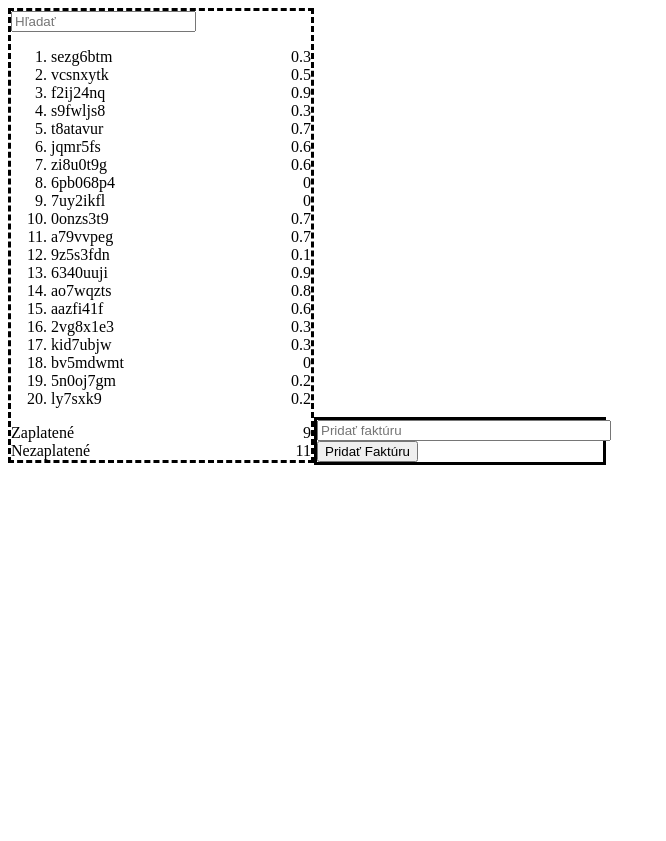
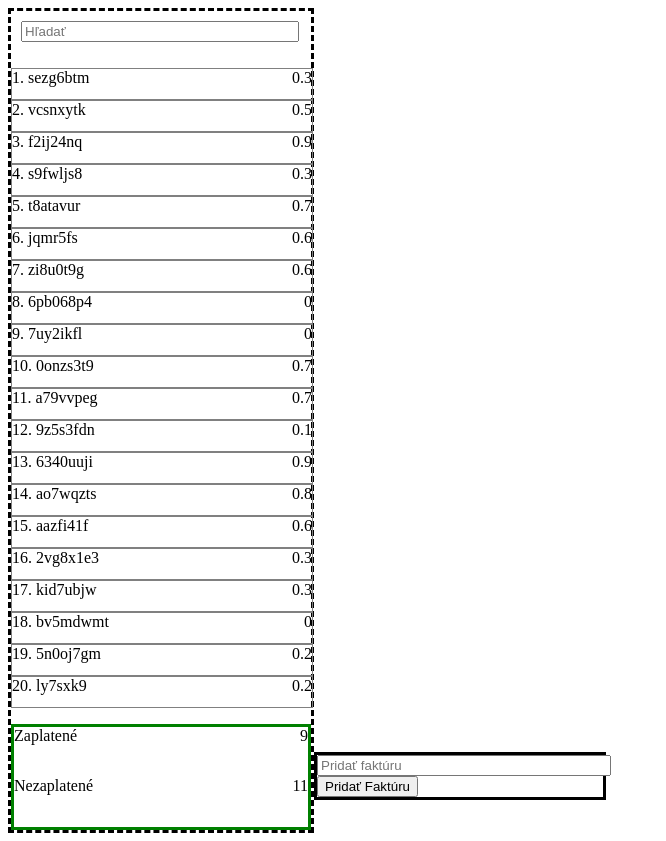
Before and after one commit to JohnScig/front-end-test, an Angular app: page / in a window 1280 px wide. Shown: the whole page, without its empty margins (0-666 px from the left). Before the commit the page ends 800 px from the top, so only its background shows below. Built offline with nearby package versions, Linux system fonts and the light colour scheme.

Commit message:
invoice list css

```diff
--- a/src/app/invoice-list-summary/invoice-list-summary.component.html
+++ b/src/app/invoice-list-summary/invoice-list-summary.component.html
@@ -1,4 +1,5 @@
-<div>
+<div class="container">
+  <div class="counter-type">
     <span> Zaplatené </span>
     <span class="counter"> {{paidCount}} </span>
   </div>
@@ -6,3 +7,4 @@
     <span> Nezaplatené </span>
     <span class="counter"> {{unpaidCount}} </span>
   </div>
+</div>
--- a/src/app/invoice-list-summary/invoice-list-summary.component.scss
+++ b/src/app/invoice-list-summary/invoice-list-summary.component.scss
@@ -1,3 +1,14 @@
 .counter {
   float: right;
 }
+
+.counter-type {
+  height: 50px;
+}
+
+.container {
+  border-style: solid;
+  border-color: green;
+  height: 100px;
+
+}
--- a/src/app/invoice-list/invoice-list.component.scss
+++ b/src/app/invoice-list/invoice-list.component.scss
@@ -6,8 +6,23 @@
   border-style: dashed;
 }
 
-.invoice-list-item {
+input {
+  width: 90%;
+  margin: 10px;
+
+}
+
+ol {
+  padding-left: 0px;
+}
+
+li {
   width: 100%;
+  height: 30px;
+  border-style: solid;
+  border-color: grey;
+  border-width: 0.5px;
+  list-style-position: inside;
 }
 .invoice-price {
   float: right;
```
Lines whose indentation alone changed are shown as unchanged.
